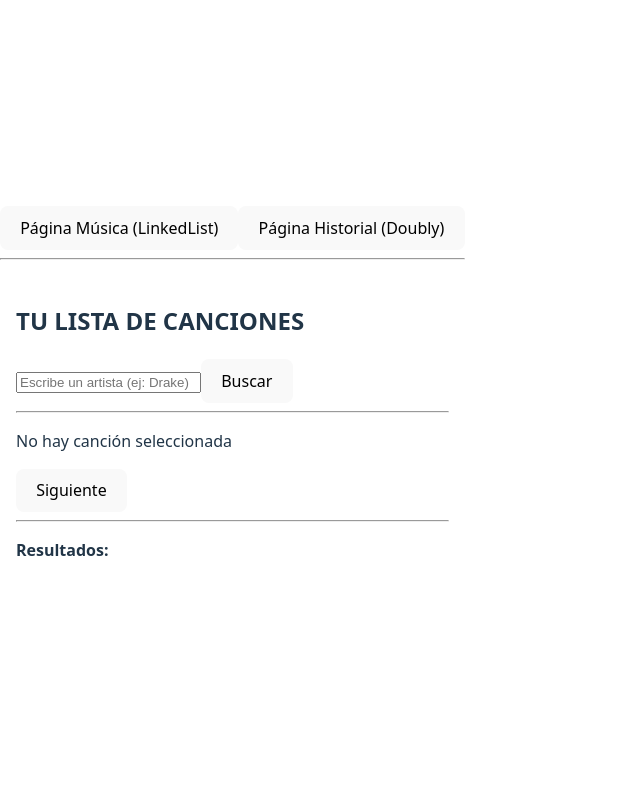
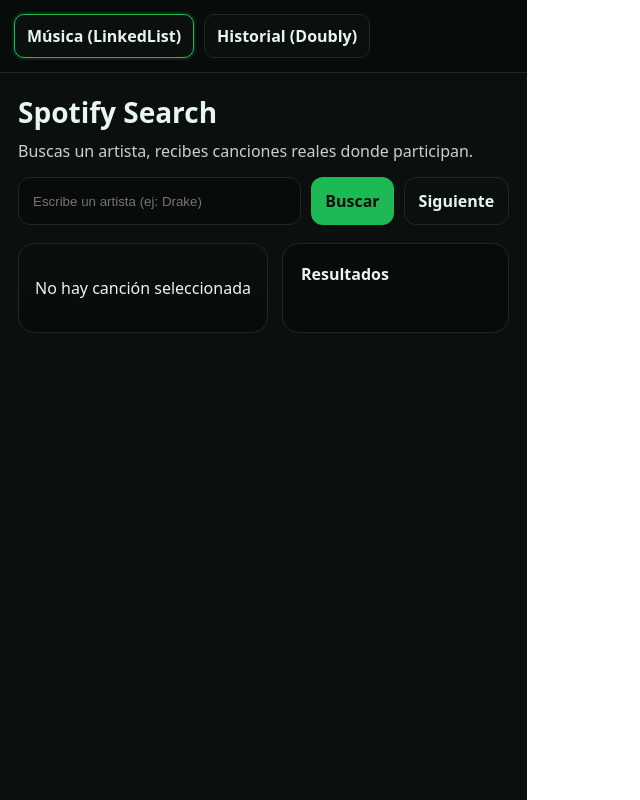
Before and after one commit to MBeta032/HOMEWORKS, a React (Vite) app in the folder REACT-PROJECT-HOMEWORKS/: page / in a window 1280 px wide. Shown: the whole page, without its empty margins (0-640 px from the left). Built offline with nearby package versions, Linux system fonts and the light colour scheme.

Commit message:
💄 Apply styles to pages

```diff
--- a/REACT-PROJECT-HOMEWORKS/src/CHALLENGE-03/Challenge03App.tsx
+++ b/REACT-PROJECT-HOMEWORKS/src/CHALLENGE-03/Challenge03App.tsx
@@ -1,18 +1,32 @@
 import { useState } from "react"
 import LinkedMusicPage from "./pages/LinkedMusicPage"
 import HistoryPage from "./pages/HistoryPage"
+import "./styles/challenge03.css"
 
 export default function Challenge03App() {
   const [page, setPage] = useState<"music" | "history">("music")
 
   return (
-    <div>
-      <button onClick={() => setPage("music")}>Página Música (LinkedList)</button>
-      <button onClick={() => setPage("history")}>Página Historial (Doubly)</button>
+    <div className="c03-shell">
+      <div className="c03-nav">
+        <button
+          className={"c03-tab " + (page === "music" ? "c03-tab-active" : "")}
+          onClick={() => setPage("music")}
+        >
+          Música (LinkedList)
+        </button>
 
-      <hr />
+        <button
+          className={"c03-tab " + (page === "history" ? "c03-tab-active" : "")}
+          onClick={() => setPage("history")}
+        >
+          Historial (Doubly)
+        </button>
+      </div>
 
-      {page === "music" ? <LinkedMusicPage /> : <HistoryPage />}
+      <div className="c03-content">
+        {page === "music" ? <LinkedMusicPage /> : <HistoryPage />}
+      </div>
     </div>
   )
 }
--- a/REACT-PROJECT-HOMEWORKS/src/CHALLENGE-03/pages/LinkedMusicPage.tsx
+++ b/REACT-PROJECT-HOMEWORKS/src/CHALLENGE-03/pages/LinkedMusicPage.tsx
@@ -2,31 +2,21 @@
 import { LinkedList } from "../linked/LinkedList"
 import { Node } from "../linked/Node"
 import type { Song } from "../spotifySong"
+import "./../styles/music.css"
 
 export default function LinkedMusicPage() {
-  // 1) Lo que escribes en el input
   const [artist, setArtist] = useState("")
-
-  // 2) Esto es lo que REALMENTE dispara la búsqueda
-  // (para que no busque en cada tecla que escribes)
   const [query, setQuery] = useState("")
 
-  // 3) Resultados como array normal para mostrar con .map()
   const [songs, setSongs] = useState<Song[]>([])
-
-  // 4) Estructura de datos: LinkedList y el puntero current
   const [lista, setLista] = useState<LinkedList<Song> | null>(null)
   const [current, setCurrent] = useState<Node<Song> | null>(null)
 
-  // 5) Estado para avisar cargando/error (para noobs es útil)
   const [loading, setLoading] = useState(false)
   const [error, setError] = useState("")
 
-  // useEffect: cuando query cambia, hacemos fetch
   useEffect(() => {
-    if (query.trim() === "") {
-      return
-    }
+    if (query.trim() === "") return
 
     const fetchSongs = async () => {
       try {
@@ -45,23 +35,18 @@
           return
         }
 
-        // data.tracks viene del proxy
         const tracks: Song[] = data.tracks
-
-        // Guardamos en array para .map()
         setSongs(tracks)
 
-        // Creamos y llenamos la LinkedList en el mismo orden
         const nuevaLista = new LinkedList<Song>()
         tracks.forEach((s) => nuevaLista.append(s))
 
-        // Guardamos lista y ponemos current en el head
         setLista(nuevaLista)
         setCurrent(nuevaLista.head)
 
         setLoading(false)
       } catch (e) {
-        setError("Error de red (¿está prendido el servidor proxy?)")
+        setError("Error de red (¿está prendido el proxy?)")
         setLoading(false)
       }
     }
@@ -69,13 +54,11 @@
     fetchSongs()
   }, [query])
 
-  // Cuando das Enter o click en Buscar
   const handleSearch = (e: React.FormEvent<HTMLFormElement>) => {
     e.preventDefault()
     setQuery(artist)
   }
 
-  // Botón “Siguiente”: avanza usando current.next
   const handleNext = () => {
     if (current === null) return
 
@@ -84,61 +67,94 @@
       return
     }
 
-    // Si llegaste al final, vuelves al inicio
     if (lista !== null) {
       setCurrent(lista.head)
     }
   }
 
+  const currentId = current ? current.value.id : ""
+
   return (
-    <div style={{ padding: 16 }}>
-      <h2>TU LISTA DE CANCIONES</h2>
+    <div className="musicPage">
+      <div className="musicHeader">
+        <h2 className="musicTitle">Spotify Search</h2>
+        <p className="musicSub">
+          Buscas un artista, recibes canciones reales donde participan.
+        </p>
+      </div>
 
-      <form onSubmit={handleSearch}>
+      <form className="musicSearch" onSubmit={handleSearch}>
         <input
+          className="musicInput"
           value={artist}
           onChange={(e) => setArtist(e.target.value)}
           placeholder="Escribe un artista (ej: Drake)"
         />
-        <button type="submit">Buscar</button>
+
+        <button className="musicBtn" type="submit">
+          Buscar
+        </button>
+
+        <button
+          className="musicBtn musicBtnSecondary"
+          type="button"
+          onClick={handleNext}
+        >
+          Siguiente
+        </button>
       </form>
 
       {loading && <p>Cargando canciones...</p>}
       {error && <p>{error}</p>}
 
-      <hr />
-
-      {/* Canción actual */}
+      <div className="musicGrid">
+        <div className="playerCard">
           {current === null ? (
             <p>No hay canción seleccionada</p>
           ) : (
-        <div>
-          <p>
-            <strong>Reproduciendo:</strong> {current.value.titulo} - {current.value.artista}
-          </p>
+            <>
+              <div className="playerTop">
+                {current.value.imagen ? (
+                  <img className="cover" src={current.value.imagen} alt="cover" />
+                ) : (
+                  <div className="cover" />
+                )}
 
-          {/* Preview de Spotify (a veces viene vacío) */}
+                <div className="playerInfo">
+                  <p className="nowPlaying">{current.value.titulo}</p>
+                  <p className="artistLine">{current.value.artista}</p>
+                </div>
+              </div>
+
+              <div className="audioBox">
                 {current.value.previewUrl ? (
                   <audio controls src={current.value.previewUrl} />
                 ) : (
                   <p>Esta canción no tiene preview</p>
                 )}
               </div>
+            </>
           )}
+        </div>
 
-      <button onClick={handleNext}>Siguiente</button>
+        <div className="resultsCard">
+          <div className="resultsTitle">Resultados</div>
 
-      <hr />
-
-      {/* Resultados (array) */}
-      <p><strong>Resultados:</strong></p>
-      <ul>
+          <ul className="resultsList">
             {songs.map((s) => (
-          <li key={s.id}>
-            {s.titulo} - {s.artista}
+              <li
+                key={s.id}
+                className={"resultItem " + (s.id === currentId ? "resultActive" : "")}
+              >
+                <div className="resultLeft">
+                  <div className="resultSong">{s.titulo}</div>
+                  <div className="resultArtist">{s.artista}</div>
+                </div>
               </li>
             ))}
           </ul>
         </div>
+      </div>
+    </div>
   )
 }
--- /dev/null
+++ b/REACT-PROJECT-HOMEWORKS/src/CHALLENGE-03/styles/challenge03.css
@@ -0,0 +1,41 @@
+/* Contenedor general del Challenge 03 */
+.c03-shell {
+  min-height: 100vh;
+  background: #0b0f0d;
+  color: #e7f6ee;
+  font-family: system-ui, Arial, sans-serif;
+}
+
+/* Barra de navegación (tabs) */
+.c03-nav {
+  display: flex;
+  gap: 10px;
+  padding: 14px;
+  border-bottom: 1px solid #1e2a23;
+  background: #070b09;
+  position: sticky;
+  top: 0;
+}
+
+.c03-tab {
+  border: 1px solid #1e2a23;
+  background: #0b0f0d;
+  color: #e7f6ee;
+  padding: 10px 12px;
+  border-radius: 10px;
+  cursor: pointer;
+  font-weight: 700;
+}
+
+.c03-tab:hover {
+  filter: brightness(1.05);
+}
+
+.c03-tab-active {
+  border-color: #1db954;
+  box-shadow: 0 0 0 2px rgba(29, 185, 84, 0.15);
+}
+
+.c03-content {
+  padding: 18px;
+}
--- /dev/null
+++ b/REACT-PROJECT-HOMEWORKS/src/CHALLENGE-03/styles/history.css
@@ -0,0 +1,83 @@
+.historyPage {
+  max-width: 860px;
+  margin: 0 auto;
+}
+
+.browser {
+  border: 1px solid #273244;
+  border-radius: 16px;
+  overflow: hidden;
+  background: #0f172a;
+}
+
+.browserTop {
+  display: flex;
+  align-items: center;
+  gap: 10px;
+  padding: 12px;
+  border-bottom: 1px solid #273244;
+  background: #0b1222;
+}
+
+.circle {
+  width: 10px;
+  height: 10px;
+  border-radius: 999px;
+  background: #334155;
+}
+
+.navBtn {
+  border: 1px solid #273244;
+  background: #0f172a;
+  color: #e2e8f0;
+  padding: 10px 12px;
+  border-radius: 12px;
+  cursor: pointer;
+  font-weight: 800;
+}
+
+.navBtn:hover {
+  filter: brightness(1.06);
+}
+
+.addressBar {
+  flex: 1;
+  border: 1px solid #273244;
+  background: #0f172a;
+  color: #e2e8f0;
+  padding: 10px 12px;
+  border-radius: 12px;
+  font-family: ui-monospace, SFMono-Regular, Menlo, monospace;
+}
+
+.browserBody {
+  padding: 14px;
+}
+
+.historyTitle {
+  margin: 0 0 10px 0;
+  font-size: 22px;
+}
+
+.fakeList {
+  list-style: none;
+  padding: 0;
+  margin: 12px 0 0 0;
+  display: grid;
+  gap: 8px;
+}
+
+.fakeItem {
+  border: 1px solid #273244;
+  background: #0b1222;
+  border-radius: 12px;
+  padding: 10px 12px;
+  display: flex;
+  justify-content: space-between;
+  gap: 10px;
+}
+
+.badge {
+  font-size: 12px;
+  opacity: 0.8;
+}
--- /dev/null
+++ b/REACT-PROJECT-HOMEWORKS/src/CHALLENGE-03/styles/music.css
@@ -0,0 +1,176 @@
+.musicPage {
+  max-width: 980px;
+  margin: 0 auto;
+}
+
+.musicHeader {
+  display: flex;
+  flex-direction: column;
+  gap: 6px;
+  margin-bottom: 14px;
+}
+
+.musicTitle {
+  margin: 0;
+  font-size: 28px;
+}
+
+.musicSub {
+  margin: 0;
+  opacity: 0.85;
+}
+
+/* Buscador */
+.musicSearch {
+  display: flex;
+  gap: 10px;
+  margin: 14px 0 18px 0;
+}
+
+.musicInput {
+  flex: 1;
+  padding: 12px 14px;
+  border-radius: 12px;
+  border: 1px solid #1e2a23;
+  background: #070b09;
+  color: #e7f6ee;
+  outline: none;
+}
+
+.musicInput:focus {
+  border-color: #1db954;
+  box-shadow: 0 0 0 3px rgba(29, 185, 84, 0.15);
+}
+
+.musicBtn {
+  padding: 12px 14px;
+  border-radius: 12px;
+  border: 0;
+  cursor: pointer;
+  font-weight: 800;
+  background: #1db954;
+  color: #07110a;
+}
+
+.musicBtn:hover {
+  filter: brightness(1.05);
+}
+
+.musicBtnSecondary {
+  background: #0b0f0d;
+  color: #e7f6ee;
+  border: 1px solid #1e2a23;
+}
+
+/* Layout: player + lista */
+.musicGrid {
+  display: grid;
+  grid-template-columns: 1.1fr 1fr;
+  gap: 14px;
+}
+
+@media (max-width: 860px) {
+  .musicGrid {
+    grid-template-columns: 1fr;
+  }
+}
+
+/* Player card */
+.playerCard {
+  background: linear-gradient(180deg, #0b0f0d, #070b09);
+  border: 1px solid #1e2a23;
+  border-radius: 16px;
+  padding: 16px;
+}
+
+.playerTop {
+  display: flex;
+  gap: 14px;
+  align-items: center;
+}
+
+.cover {
+  width: 92px;
+  height: 92px;
+  border-radius: 14px;
+  background: #0b0f0d;
+  border: 1px solid #1e2a23;
+  object-fit: cover;
+}
+
+.playerInfo {
+  display: flex;
+  flex-direction: column;
+  gap: 6px;
+}
+
+.nowPlaying {
+  margin: 0;
+  font-weight: 900;
+}
+
+.artistLine {
+  margin: 0;
+  opacity: 0.85;
+}
+
+.playerActions {
+  display: flex;
+  gap: 10px;
+  margin-top: 14px;
+}
+
+.audioBox {
+  margin-top: 12px;
+}
+
+/* Lista de resultados */
+.resultsCard {
+  background: #070b09;
+  border: 1px solid #1e2a23;
+  border-radius: 16px;
+  padding: 12px;
+}
+
+.resultsTitle {
+  margin: 6px 6px 10px 6px;
+  font-weight: 900;
+}
+
+.resultsList {
+  list-style: none;
+  padding: 0;
+  margin: 0;
+  display: grid;
+  gap: 8px;
+}
+
+.resultItem {
+  border: 1px solid #1e2a23;
+  background: #0b0f0d;
+  border-radius: 14px;
+  padding: 10px 12px;
+  display: flex;
+  justify-content: space-between;
+  gap: 10px;
+}
+
+.resultLeft {
+  display: flex;
+  flex-direction: column;
+  gap: 3px;
+}
+
+.resultSong {
+  font-weight: 800;
+}
+
+.resultArtist {
+  opacity: 0.8;
+  font-size: 14px;
+}
+
+.resultActive {
+  border-color: #1db954;
+  box-shadow: 0 0 0 2px rgba(29, 185, 84, 0.12);
+}
```
Also changed, not shown: REACT-PROJECT-HOMEWORKS/src/CHALLENGE-03/pages/HistoryPage.tsx (+30 -27 lines). Lines whose indentation alone changed are shown as unchanged.
